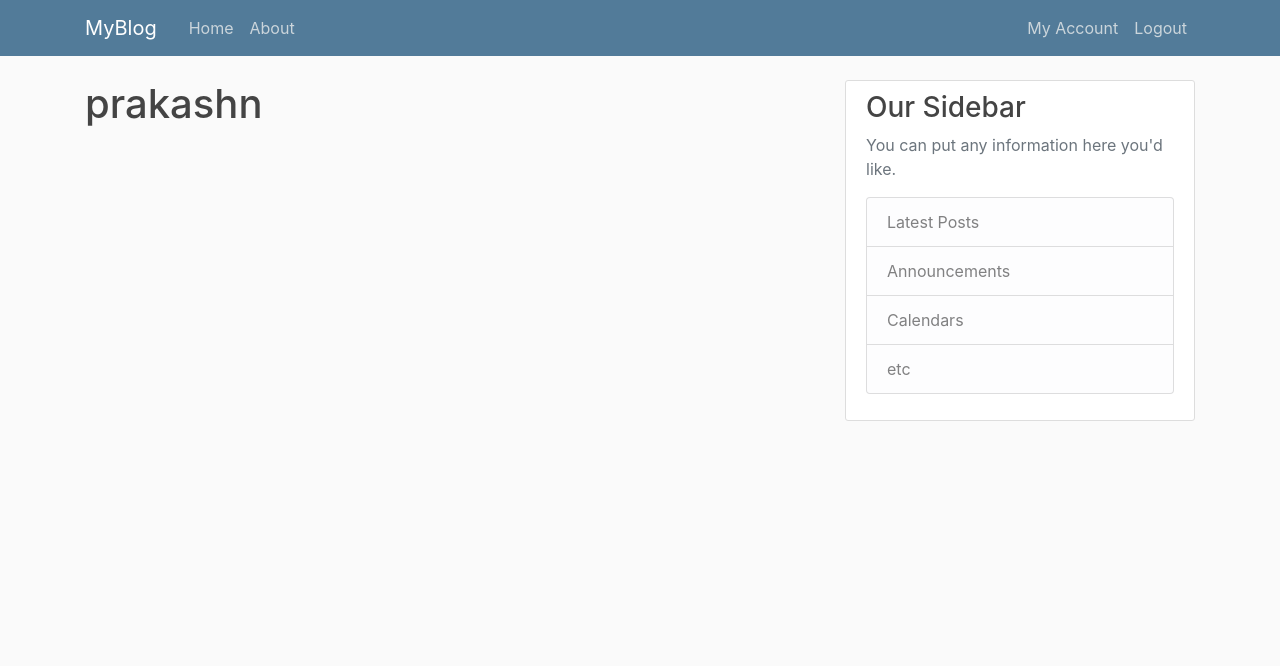
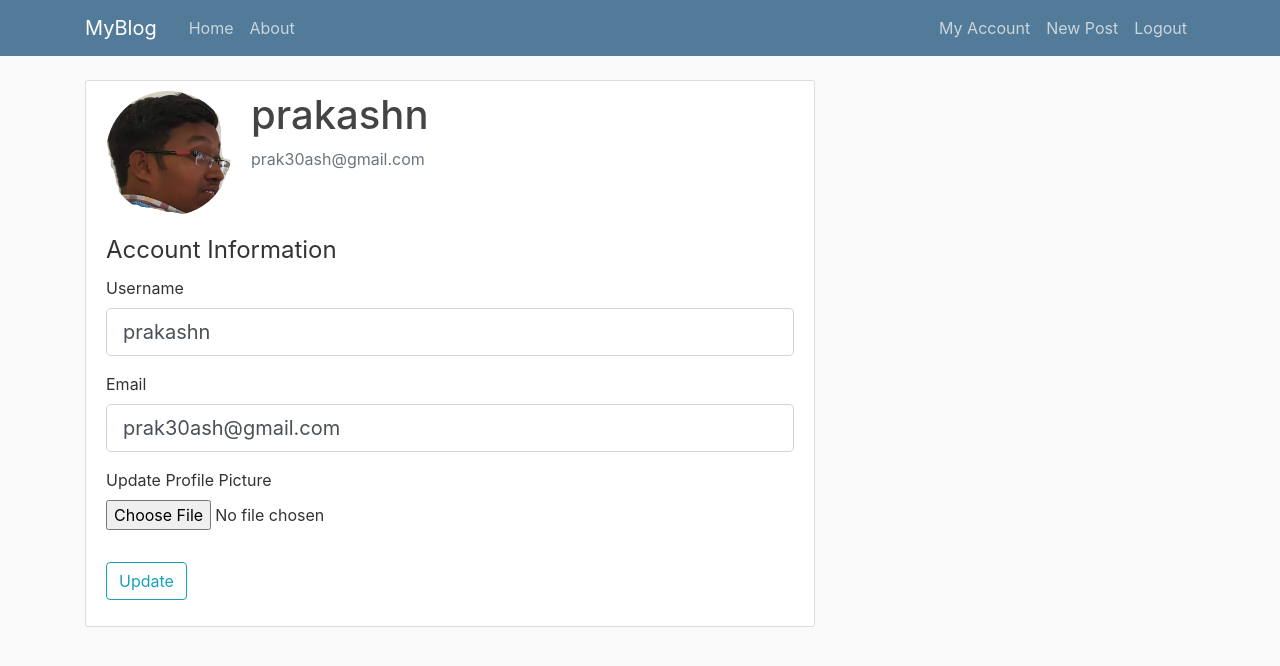
Before and after one commit to Prakash3008/MyBlog, a Flask app: page /account in a window 1280 px wide. Shown: the top 666 px of the page. Run offline with Flask 2, Linux system fonts and the light colour scheme; a user stored in the database is signed in; some libraries are stand-ins or nearby versions.

Commit message:
crud done

```diff
--- a/flask_blog/__init__.py
+++ b/flask_blog/__init__.py
@@ -2,8 +2,11 @@ from flask import Flask
 from flask_sqlalchemy import SQLAlchemy
 from flask_bcrypt import Bcrypt
 from flask_login import LoginManager
+from flask_ckeditor import CKEditor
 
 app = Flask(__name__)
+app.config['CKEDITOR_PKG_TYPE'] = 'basic'
+ckeditor = CKEditor(app)
 
 app.config['SECRET_KEY'] = '97cbe610e659841c81815c7a2c5e339adfc316f7bd1028ab9a0fd40ae63071cb'
 app.config['SQLALCHEMY_DATABASE_URI'] = 'sqlite:///site.db'
--- a/flask_blog/forms.py
+++ b/flask_blog/forms.py
@@ -1,7 +1,10 @@
 from flask_wtf import FlaskForm
-from wtforms import StringField, PasswordField, SubmitField, BooleanField
+from flask_wtf.file import FileField, FileAllowed
+from wtforms import StringField, PasswordField, SubmitField, BooleanField, TextAreaField
 from wtforms.validators import DataRequired, Length, Email, EqualTo, ValidationError
 from flask_blog.models import User
+from flask_login import current_user
+from flask_ckeditor import CKEditorField
 
 class RegistrationForm(FlaskForm):
     username = StringField('Username',
@@ -39,3 +42,33 @@ class LoginForm(FlaskForm):
     remember = BooleanField('Remember me')
 
     submit = SubmitField('Login')
+
+
+class UpdateForm(FlaskForm):
+    username = StringField('Username',
+        validators=[DataRequired(), Length(min=3, max=20)])
+
+    email = StringField('Email',
+        validators=[DataRequired(), Email()])
+
+    picture = FileField('Update Profile Picture', validators=[FileAllowed(['jpg', 'png'])])
+
+    submit = SubmitField('Update')
+
+    def validate_username(self, username):
+        if username.data != current_user.username:
+            user = User.query.filter_by(username=username.data).first()
+            if user:
+                raise ValidationError('Username is already taken')
+
+    def validate_email(self, email):
+        if email.data != current_user.email:
+            mail = User.query.filter_by(email=email.data).first()
+            if mail:
+                raise ValidationError('Email ID already exists')
+
+
+class PostForm(FlaskForm):
+    title = StringField('Title', validators=[DataRequired()])
+    content = CKEditorField('Content', validators=[DataRequired()])
+    submit = SubmitField('Post')
--- a/flask_blog/routes.py
+++ b/flask_blog/routes.py
@@ -1,27 +1,16 @@
-from flask import request,render_template, url_for, flash, redirect, request
+from flask import request,render_template, url_for, flash, redirect, request, abort
 from flask_blog import app,db,bcrypt
 from flask_blog.models import User,Post
-from flask_blog.forms import RegistrationForm, LoginForm
+from flask_blog.forms import RegistrationForm, LoginForm, UpdateForm, PostForm
 from flask_login import login_user, current_user, logout_user, login_required
-
-posts = [
-    {
-        'author': 'Prakash',
-        'title': 'Post 1',
-        'content': 'First Post',
-        'date_posted': 'April 10, 2020'
-    },
-    {
-        'author': 'Ash',
-        'title': 'Post 2',
-        'content': 'Second Post',
-        'date_posted': 'April 29, 2020'
-    }
-]
+import secrets
+import os
+from PIL import Image
 
 @app.route('/')
 @app.route('/home')
 def home():
+    posts = Post.query.all()
     return render_template('home.html', posts=posts)
 
 @app.route('/about')
@@ -62,7 +51,89 @@ def logout():
     logout_user()
     return redirect(url_for('home'))
 
-@app.route('/account')
+def save_picture(form_picture):
+    random_hex = secrets.token_hex(8)
+    _, fext = os.path.splitext(form_picture.filename)
+    picture_fn = random_hex + fext
+    picture_path = os.path.join(app.root_path, 'static', 'profile_pics', picture_fn)
+
+    output_size = (125,125)
+    i = Image.open(form_picture)
+    i.thumbnail(output_size)
+    i.save(picture_path)
+    return picture_fn
+
+
+@app.route('/account', methods=['GET','POST'])
 @login_required
 def account():
-    return render_template('account.html', title='Account')
+    form = UpdateForm()
+    if form.validate_on_submit():
+        if form.picture.data:
+            picture_file = save_picture(form.picture.data)
+            current_user.image_file = picture_file
+        current_user.username = form.username.data
+        current_user.email = form.email.data
+        db.session.commit()
+        flash('Your account has been updated!', 'success')
+        return redirect(url_for('account'))
+    elif request.method == 'GET':
+        form.username.data = current_user.username
+        form.email.data = current_user.email
+    image_file = url_for('static', filename='profile_pics/' + current_user.image_file)
+    return render_template('account.html', title='Account', image_file = image_file, form = form)
+
+
+@app.route('/post/new', methods=['GET','POST'])
+@login_required
+def new_post():
+    form = PostForm()
+    if form.validate_on_submit():
+        post = Post(title=form.title.data, content=form.content.data, author=current_user)
+        db.session.add(post)
+        db.session.commit()
+        flash('Your post has been created!', 'success')
+        return redirect(url_for('home'))
+    return render_template('new_post.html', title= 'New Post', form=form,legend='New Post')
+
+@app.route('/post/<post_id>', methods=['GET','POST'])
+def post(post_id):
+    post = Post.query.get_or_404(post_id)
+    return render_template('post.html', title=post.title, post=post)
+
+@app.route('/post/<post_id>/update', methods=['GET','POST'])
+@login_required
+def update_post(post_id):
+    post = Post.query.get_or_404(post_id)
+    if post.author != current_user:
+        abort(403)
+    form = PostForm()
+    if form.validate_on_submit():
+        post.title = form.title.data
+        post.content = form.content.data
+        db.session.commit()
+        flash('Your post has been updated!', 'success')
+        return redirect(url_for('post', post_id=post.id))
+    elif request.method == 'GET':
+        form.title.data = post.title
+        form.content.data = post.content
+    return render_template('new_post.html', title= 'Update Post', form=form, legend='Update Post')
+
+
+
+@app.route('/post/<post_id>/delete', methods=['POST'])
+@login_required
+def delete_post(post_id):
+    post = Post.query.get_or_404(post_id)
+    if post.author != current_user:
+        abort(403)
+    db.session.delete(post)
+    db.session.commit()
+    flash('Your post has been deleted!', 'success')
+    return redirect(url_for('home'))
+
+
+#@app.route('/users/<user_profile>', method=['GET','POST'])
+#def profile(user_profile):
+#    user = User.query.filter_by(username=user_profile)
+#    return render_template('profile.html', user=user)
--- a/flask_blog/static/main.css
+++ b/flask_blog/static/main.css
@@ -45,8 +45,8 @@ h1, h2, h3, h4, h5, h6 {
   }
 
   .article-img {
-    height: 65px;
-    width: 65px;
+    height: 60px;
+    width: 60px;
     margin-right: 16px;
   }
 
--- a/flask_blog/templates/account.html
+++ b/flask_blog/templates/account.html
@@ -1,4 +1,61 @@
 {%extends "layout.html"%}
 {% block content %}
-    <h1>{{ current_user.username }}</h1>
+<div class="content-section">
+    <div class="media">
+      <img class="rounded-circle account-img" src="{{ image_file }}">
+      <div class="media-body">
+        <h2 class="account-heading">{{ current_user.username }}</h2>
+        <p class="text-secondary">{{ current_user.email }}</p>
+      </div>
+    </div>
+
+        <form method="POST" action="" enctype="multipart/form-data">
+            {{ form.hidden_tag() }}
+            <fieldset class="form-group">
+                <legend class="border-bottom-mb-4">Account Information</legend>
+                <div class="form-group">
+                    {{ form.username.label(class="form-control-label") }}
+
+                    {% if form.username.errors %}
+                        {{ form.username(class="form-control form-control-lg is-invalid") }}
+                        <div class="invalid-feedback">
+                            {% for error in form.username.errors %}
+                                <span>{{ error }}</span>
+                            {% endfor %}
+                        </div>
+                        {% else %}
+                        {{ form.username(class="form-control form-control-lg") }}
+                    {% endif %}
+                </div>
+
+                <div class="form-group">
+                    {{ form.email.label(class="form-control-label") }}
+
+                    {% if form.email.errors %}
+                        {{ form.email(class="form-control form-control-lg is-invalid") }}
+                        <div class="invalid-feedback">
+                            {% for error in form.email.errors %}
+                                <span>{{ error }}</span>
+                            {% endfor %}
+                        </div>
+                        {% else %}
+                        {{ form.email(class="form-control form-control-lg") }}
+                    {% endif %}
+                </div>
+                <div class="form-group">
+                    {{ form.picture.label() }}
+                    {{ form.picture(class = "form-control-file") }}
+                    {% if form.picture.errors %}
+                        {% for error in form.picture.errors %}
+                            <span class="text-danger">{{ error }}</span></br>
+                        {% endfor %}
+                    {% endif %}
+                </div>
+            </fieldset>
+            <div class="form-group">
+                {{ form.submit(class="btn btn-outline-info ") }}
+            </div>
+        </form>
+
+    </div>
 {% endblock content %}
--- a/flask_blog/templates/layout.html
+++ b/flask_blog/templates/layout.html
@@ -29,7 +29,8 @@
                         </div>
                         <div class="navbar-nav">
                             {% if current_user.is_authenticated %}
-                            <a class="nav-item nav-link" href="{{ url_for('account') }}">My Account</a>
+                                <a class="nav-item nav-link" href="{{ url_for('account') }}">My Account</a>
+                                <a class="nav-item nav-link" href="{{ url_for('new_post') }}">New Post</a>
                                 <a class="nav-item nav-link" href="{{ url_for('logout') }}">Logout</a>
                             {% else %}
                                 <a class="nav-item nav-link" href="{{ url_for('login') }}">Login</a>
@@ -55,19 +56,6 @@
                     {% endwith %}
                     {% block content %}{% endblock %}
                 </div>
-                <div class="col-md-4">
-                    <div class="content-section">
-                        <h3>Our Sidebar</h3>
-                            <p class='text-muted'>You can put any information here you'd like.
-                            <ul class="list-group">
-                                <li class="list-group-item list-group-item-light">Latest Posts</li>
-                                <li class="list-group-item list-group-item-light">Announcements</li>
-                                <li class="list-group-item list-group-item-light">Calendars</li>
-                                <li class="list-group-item list-group-item-light">etc</li>
-                            </ul>
-                            </p>
-                    </div>
-                </div>
             </div>
         </main>
 
--- a/requirements.txt
+++ b/requirements.txt
@@ -4,3 +4,4 @@ Flask-WTF==0.14.3
 email-validator==1.1.1
 flask-Bcrypt==0.7.1
 Flask-Login==0.5.0
+Pillow==8.0.1
```
Also changed, not shown: flask_blog/templates/home.html (+6 -4 lines), flask_blog/templates/new_post.html (added, +46 -0 lines), flask_blog/templates/post.html (added, +45 -0 lines), flask_blog/site.db, flask_blog/static/profile_pics/452a8d3a43503a37.png (added), flask_blog/static/profile_pics/54e213d2167000a7.png (added), flask_blog/static/profile_pics/a789d2a1664b2a8d.png (added), flask_blog/static/profile_pics/c47bbdf3e567e1be.png (added), flask_blog/static/profile_pics/default.jpg (added), flask_blog/static/profile_pics/e5e9e0d60adfe9d2.png (added).
